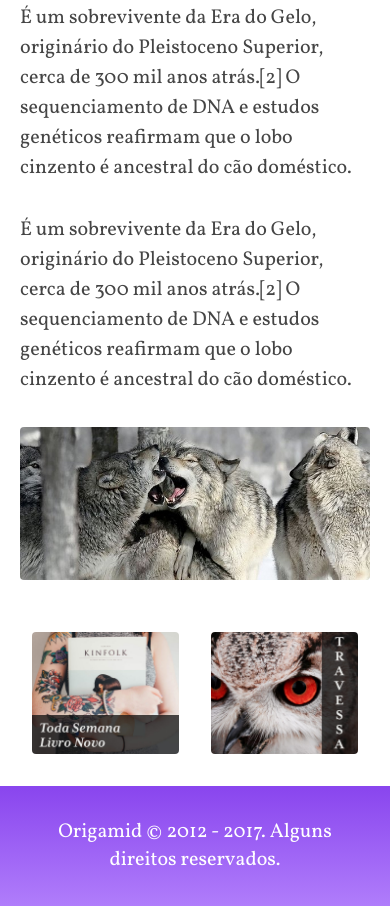
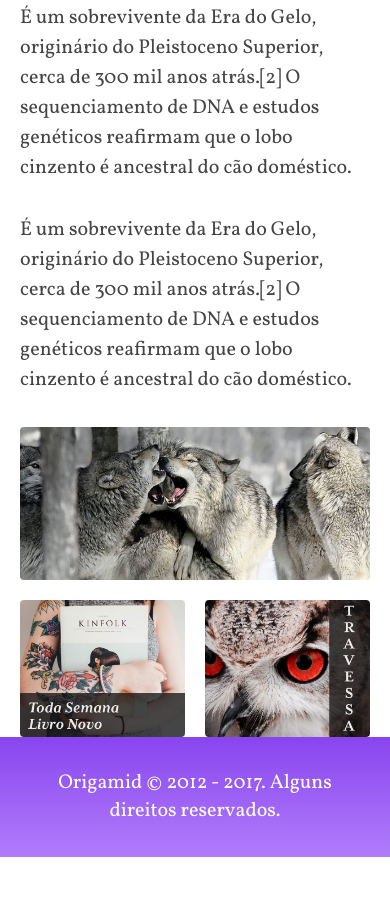
Before and after one commit to RaveleSilva/Wildbeast, a plain HTML site: page index.html in a window 390 px wide. Shown: the part 2868-3774 px from the top of the page. After the commit the page ends 3725 px from the top, so only its background shows below. Drawn offline with Linux system fonts and the light colour scheme.

Commit message:
Update style.css

```diff
--- a/style.css
+++ b/style.css
@@ -277,4 +277,9 @@ footer{
     grid-template-columns: 1fr;
     padding: 20px;
   }
+
+  section{
+    padding: 0px 20px;
+    gap: 20px;
+  }
 }
```
